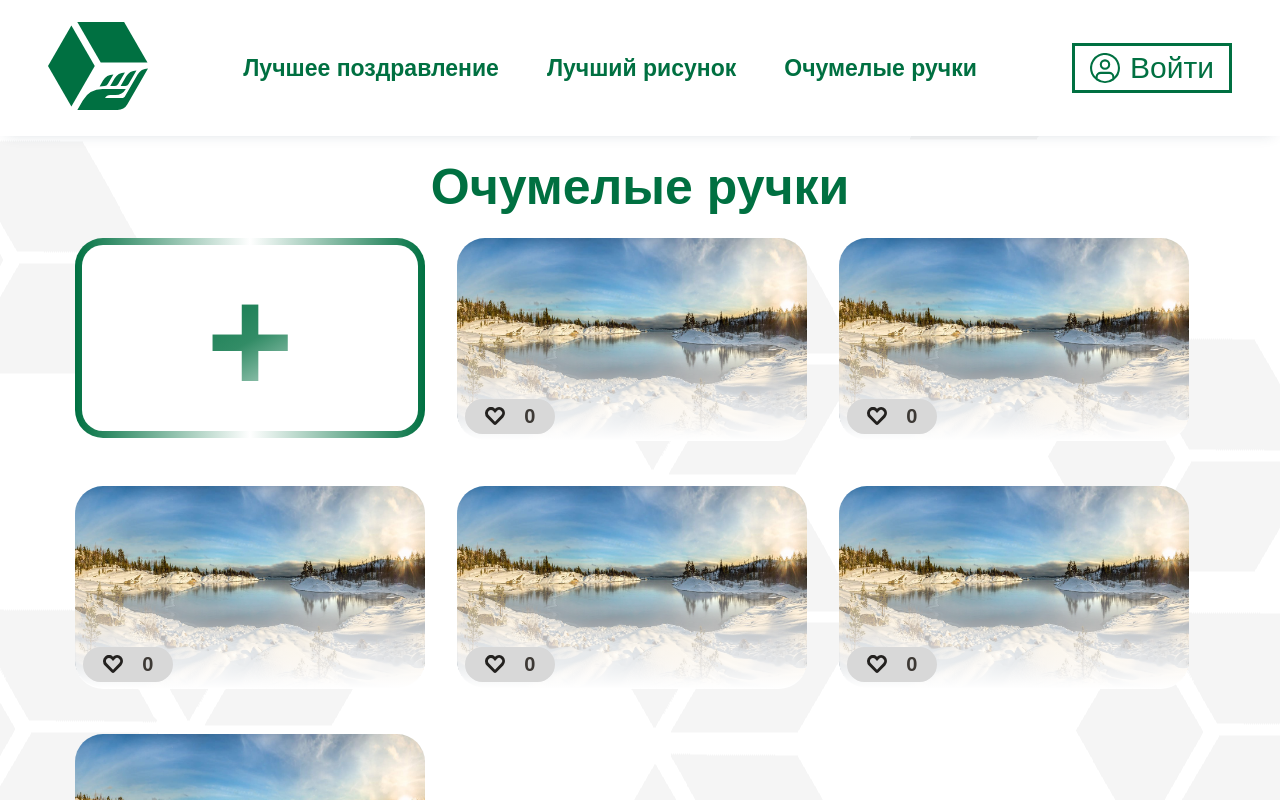
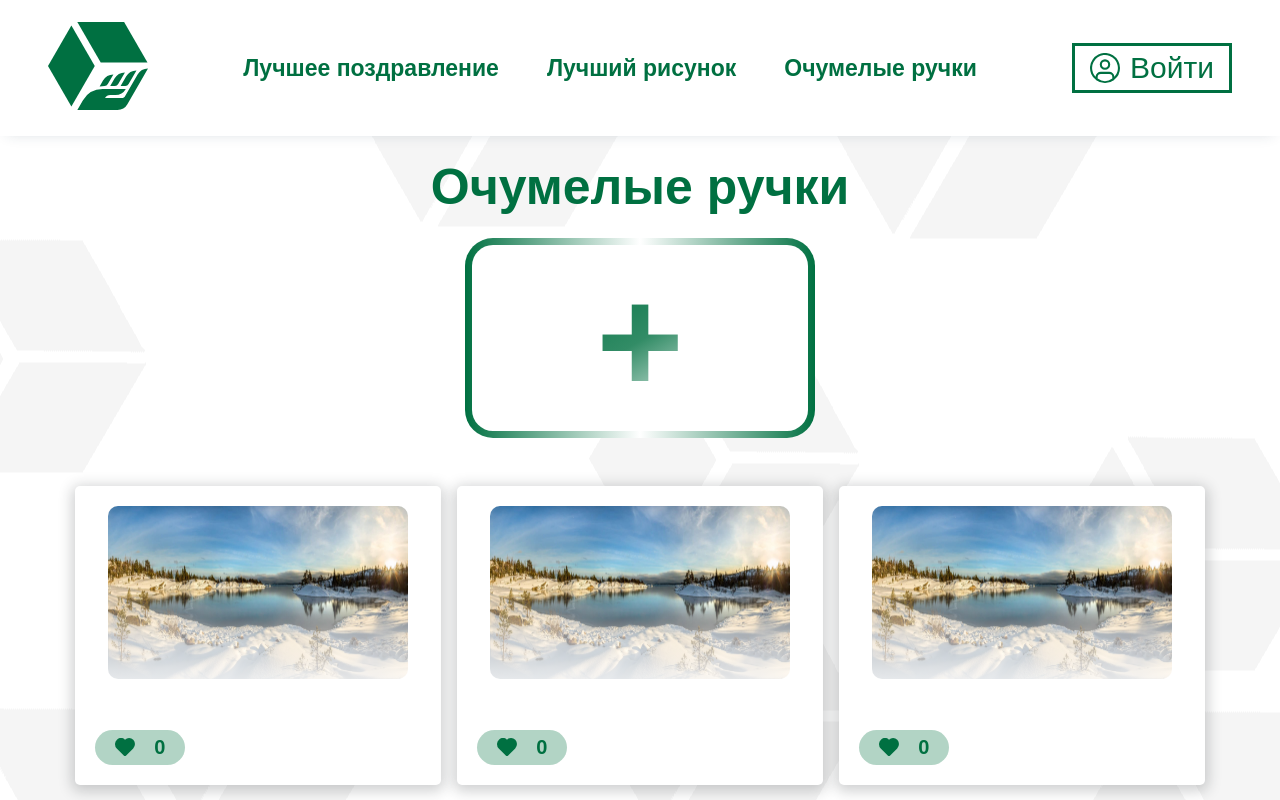
Before and after one commit to egorova-sofya/garant-logistics-competitions, a React (Create React App) app: page /handmade in a window 1280 px wide. Shown: the top 800 px of the page. Built offline with nearby package versions, Linux system fonts and the light colour scheme.

Commit message:
chenge styles to work preview

```diff
--- a/src/App.css
+++ b/src/App.css
@@ -36,6 +36,10 @@ input[type="radio"].visually-hidden {
   --lightGreen: #e9ecef;
   --loopGradient: 90deg, #007041, #fff, #007041;
   --linearGradient: -60deg, #007041, #328c66, #fff;
+
+  --transparentGreenColor: rgba(0, 112, 65, 0.3);
+  --transparentDarkGrey: rgba(61, 57, 53, 0.3);
+  --iverseLoopGradient: 90deg, #fff, #007041, #fff;
 }
 
 * {
--- a/src/components/LikesCounter/LikesCounter.module.css
+++ b/src/components/LikesCounter/LikesCounter.module.css
@@ -5,7 +5,7 @@
   min-width: 50px;
   max-width: 90px;
   height: 35px;
-  background-color: var(--lightGrey);
+  background-color: var(--transparentDarkGrey);
   border-radius: 28px;
   padding: 5px 10px;
   cursor: pointer;
@@ -20,7 +20,7 @@
 }
 
 .likeWrapper:hover {
-  background-color: var(--lightGreyHover);
+  background-color: rgba(61, 57, 53, 0.35);
 }
 
 .amount {
@@ -31,7 +31,7 @@
 }
 
 .active.likeWrapper {
-  background-color: var(--lightGreenColor);
+  background-color: var(--transparentGreenColor);
 }
 
 .active.likeWrapper::before {
@@ -43,7 +43,7 @@
 }
 
 .active.likeWrapper:hover {
-  background-color: var(--lightGreenHover);
+  background-color: rgba(0, 112, 65, 0.35);
 }
 
 .active .amount {
--- a/src/components/WorkPreview/WorkPreview.js
+++ b/src/components/WorkPreview/WorkPreview.js
@@ -4,18 +4,20 @@ import testImg from "../../assets/img/testImg.jpg";
 import LikesCounter from "../LikesCounter/LikesCounter";
 import s from "./WorkPreview.module.css";
 
-const WorkPreview = ({ img, title, link, active = false }) => {
+const WorkPreview = ({ img, title, link, active = true }) => {
   return (
     <>
-      <Link className={s.link} to="#">
-        <div className={s.imgWrapper}>
-          <div className={s.imgHover}></div>
-          <img className={s.img} src={testImg} />
-        </div>
+      <div className={s.workWrapper}>
+        <Link className={s.link} to="#">
+          <div className={s.imgWrapper}>
+            <div className={s.imgHover}></div>
+            <img className={s.img} src={testImg} alt={title} />
+          </div>
+        </Link>
         <div className={s.likesCounterWrapper}>
           <LikesCounter active={active} />
         </div>
-      </Link>
+      </div>
     </>
   );
 };
--- a/src/components/WorkPreview/WorkPreview.module.css
+++ b/src/components/WorkPreview/WorkPreview.module.css
@@ -1,7 +1,14 @@
+.workWrapper {
+  background-color: #fff;
+  padding: 20px;
+  border-radius: 5px;
+  box-shadow: 0px 3px 14px 3px rgba(33, 37, 41, 0.22);
+}
+
 .imgWrapper {
   position: relative;
-
-  width: 350px;
+  margin: 0 auto;
+  width: 300px;
   height: 200px;
 }
 
@@ -12,12 +19,12 @@
 
 .img {
   object-fit: cover;
-  border-radius: 28px;
+  border-radius: 10px;
 }
 
 .imgHover {
   transition: opacity 0.3s ease-in-out;
-  border-radius: 28px;
+  border-radius: 10px;
   top: 3px;
   left: 0;
   position: absolute;
@@ -40,9 +47,5 @@
 }
 
 .likesCounterWrapper {
-  position: absolute;
-  width: 100%;
-  z-index: 99;
-  bottom: 4px;
-  left: 8px;
+  margin-top: 1.5rem;
 }
--- a/src/pages/WorksListPage/WorksListPage.js
+++ b/src/pages/WorksListPage/WorksListPage.js
@@ -8,8 +8,11 @@ const WorksListPage = ({ title }) => {
   return (
     <>
       <h1 className={s.title}>{title}</h1>
+      <div className={s.addWorkWrapper}>
+        <AddWorkBtn />
+      </div>
+
       <div className={s.workPreviewWrapper}>
-        <AddWorkBtn />
         <WorkPreview />
         <WorkPreview />
         <WorkPreview />
--- a/src/pages/WorksListPage/WorksListPage.module.css
+++ b/src/pages/WorksListPage/WorksListPage.module.css
@@ -6,6 +6,13 @@
   color: var(--greenColor);
 }
 
+.addWorkWrapper {
+  display: flex;
+  justify-content: center;
+  align-items: center;
+  margin-bottom: 3rem;
+}
+
 .workPreviewWrapper {
   display: grid;
   grid-template-columns: repeat(3, 1fr);
```
